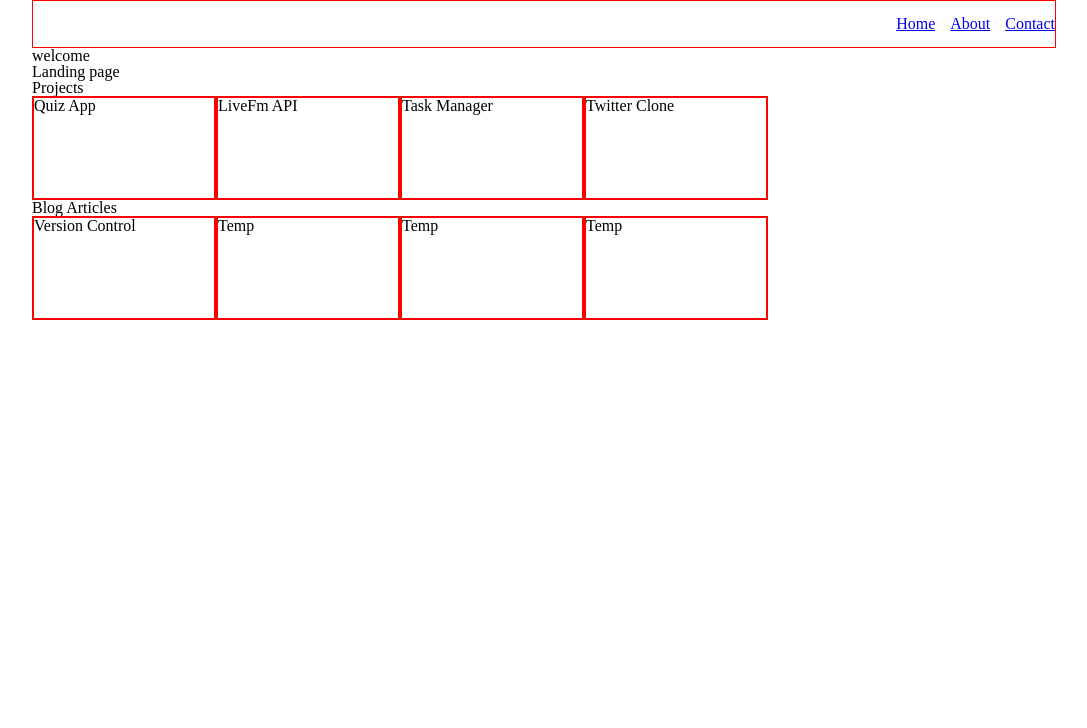
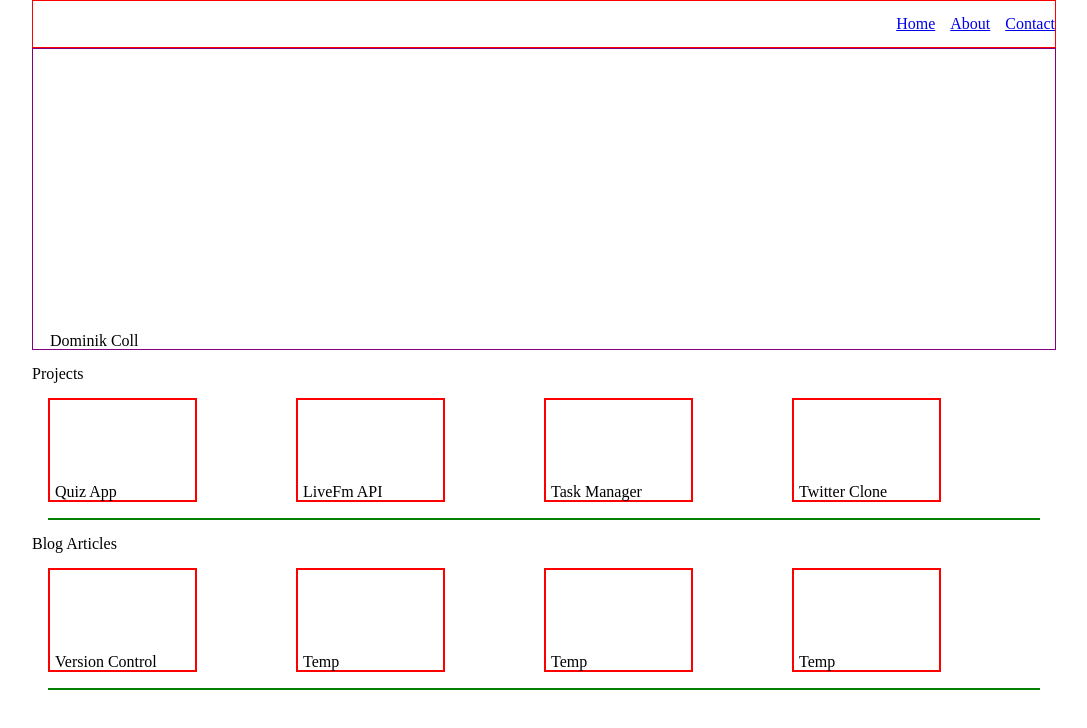
Before and after one commit to DominikColl/Web_Portfolio, a React (Create React App) app in the folder reactjs/: page / in a window 1280 px wide. Shown: the top 728 px of the page, without its empty margins (96-1183 px from the left). Built offline with nearby package versions, Linux system fonts and the light colour scheme.

Commit message:
Layout changes to main section on landing page and text is bottom left now

```diff
--- a/reactjs/src/App.js
+++ b/reactjs/src/App.js
@@ -9,7 +9,6 @@
       <div className="App">
 
         <Nav />
-        <h1>welcome</h1>
         <Routes />
       </div>
     </Router>
--- a/reactjs/src/pages/landing.js
+++ b/reactjs/src/pages/landing.js
@@ -5,21 +5,27 @@
     render() {
         return (
             <Fragment>
-                <h1>Landing page</h1>
+                <section id='attention'>
+                    <h1>Dominik Coll</h1>
+                </section>
+                <section id='projectSection'>
                     <h2>Projects</h2>
                     <ul id='projectList'>
-                    <li>Quiz App</li>
-                    <li>LiveFm API</li>
-                    <li>Task Manager</li>
-                    <li>Twitter Clone</li>
+                        <li><p>Quiz App</p></li>
+                        <li><p>LiveFm API</p></li>
+                        <li><p>Task Manager</p></li>
+                        <li><p>Twitter Clone</p></li>
                     </ul>
+                </section>
+                <section id='blogSection'>
                     <h2>Blog Articles</h2>
                     <ul id='blogList'>
-                    <li>Version Control</li>
-                    <li>Temp</li>
-                    <li>Temp</li>
-                    <li>Temp</li>
+                        <li><p>Version Control</p></li>
+                        <li><p>Temp</p></li>
+                        <li><p>Temp</p></li>
+                        <li><p>Temp</p></li>
                     </ul>
+                </section>
             </Fragment>
 
         );
--- a/reactjs/src/styles.css
+++ b/reactjs/src/styles.css
@@ -1,3 +1,46 @@
+html, body, div, span, applet, object, iframe,
+h1, h2, h3, h4, h5, h6, p, blockquote, pre,
+a, abbr, acronym, address, big, cite, code,
+del, dfn, em, img, ins, kbd, q, s, samp,
+small, strike, strong, sub, sup, tt, var,
+b, u, i, center,
+dl, dt, dd, ol, ul, li,
+fieldset, form, label, legend,
+table, caption, tbody, tfoot, thead, tr, th, td,
+article, aside, canvas, details, embed,
+figure, figcaption, footer, header, hgroup,
+menu, nav, output, ruby, section, summary,
+time, mark, audio, video {
+	margin: 0;
+	padding: 0;
+	border: 0;
+	font-size: 100%;
+	font: inherit;
+	vertical-align: baseline;
+}
+/* HTML5 display-role reset for older browsers */
+article, aside, details, figcaption, figure,
+footer, header, hgroup, menu, nav, section {
+	display: block;
+}
+body {
+	line-height: 1;
+}
+ol, ul {
+	list-style: none;
+}
+blockquote, q {
+	quotes: none;
+}
+blockquote:before, blockquote:after,
+q:before, q:after {
+	content: '';
+	content: none;
+}
+table {
+	border-collapse: collapse;
+	border-spacing: 0;
+}
 #navList{
     color:orange
 }
@@ -9,18 +52,44 @@
     justify-content: flex-end;
 
 }
+#attention{
+    border:1px solid purple;
+    height: 300px;
+    margin-bottom: 1rem;
+    position: relative;
+
+}
+#attention h1{
+    position: absolute;
+    bottom: 0;
+    left: 17px;
+}
+section ul{
+    padding-bottom: 1rem;
+    border-bottom: 2px solid green;
+}
 #nav1,#nav2{
     margin-right: 15px;
 }
 #projectList,#blogList{
     display: flex;
+    margin: 1rem;
 }
+/* section{
+    margin: 1rem 0;
+} */
 #projectList li,#blogList li{
     border:2px solid red;
     height: 100px;
     width:180px;
+    margin-right: 10%;
+    position: relative;
 }
-
+#projectList li p,#blogList li p {
+    position: absolute;
+    bottom: 0;
+    left: 5px;
+}
 .App{
     /* wrapper */
     margin-left: 10%;
```
Lines whose indentation alone changed are shown as unchanged.
